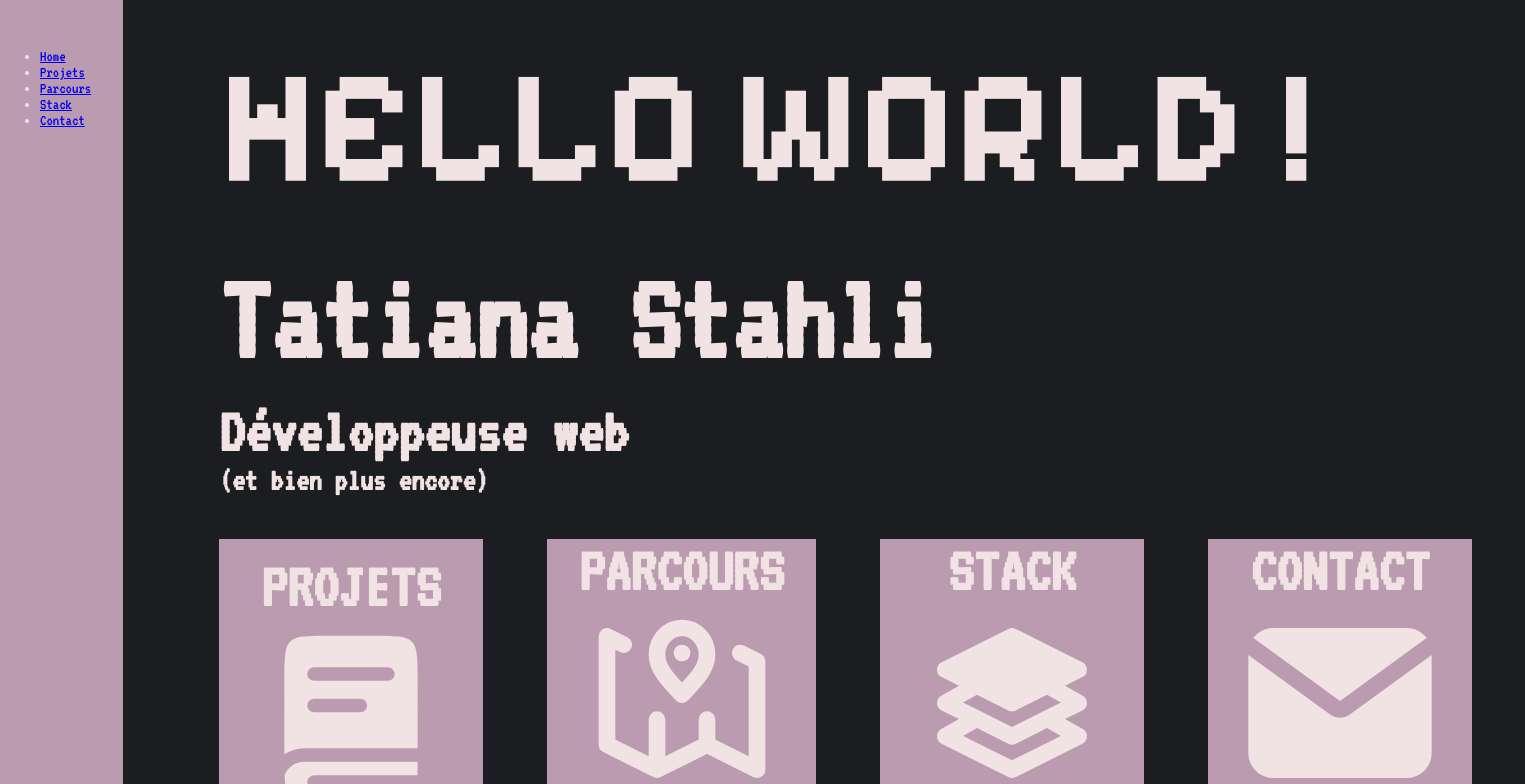
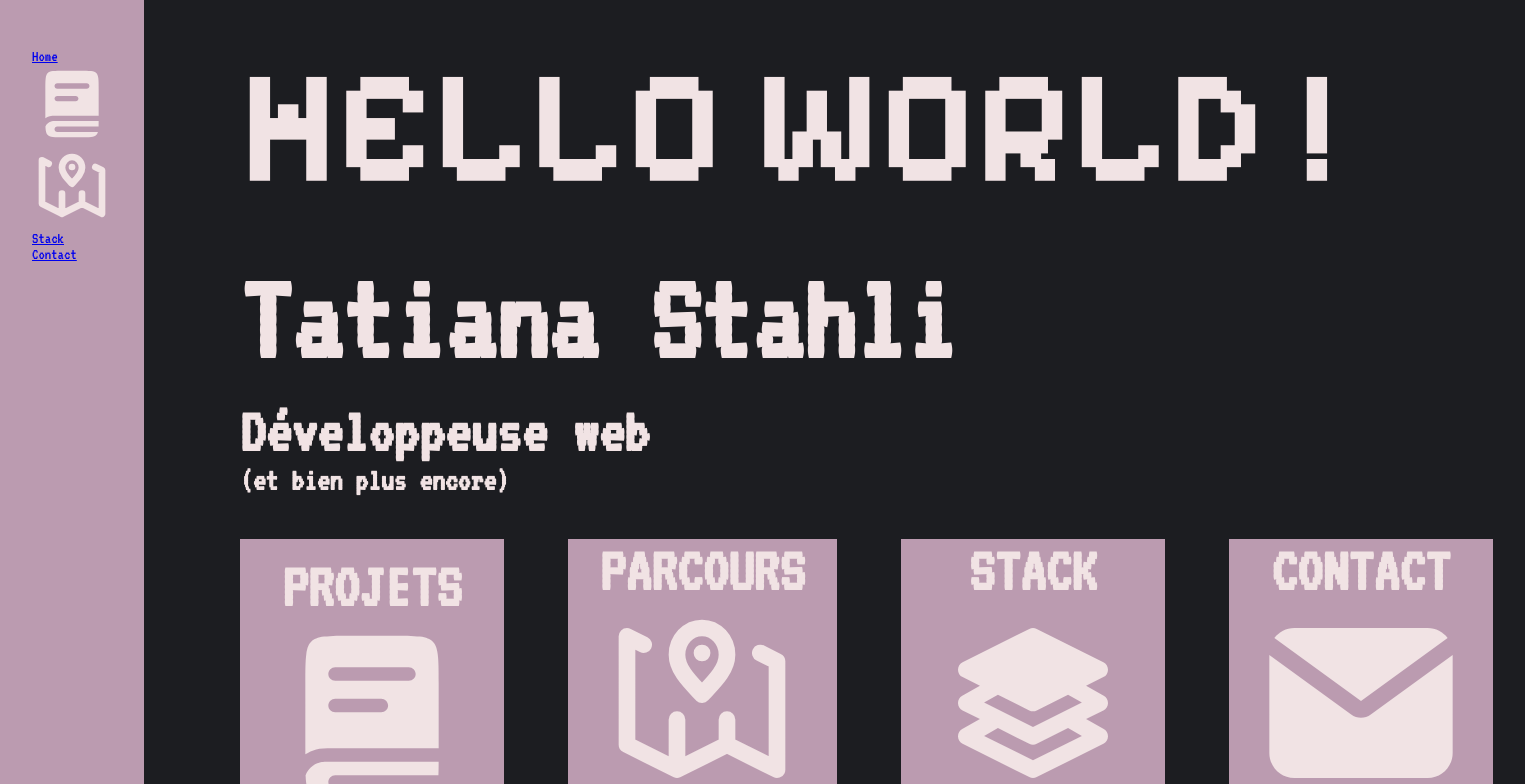
Before and after one commit to tatiana-sthl/portfolio2024, a React (Create React App) app: page / in a window 1280 px wide. Shown: the top 784 px of the page, 1525 px wide, since content can reach past the window. Built offline with nearby package versions, Linux system fonts and the light colour scheme.

Commit message:
add icons in navbar

```diff
--- a/src/components/Navbar.js
+++ b/src/components/Navbar.js
@@ -12,10 +12,19 @@ const Navbar = () => {
             <Link to="../pages/Home.js">Home</Link>
           </li>
           <li>
-            <Link to="../pages/Projects.js">Projets</Link>
+            <Link to="../pages/Projects.js">
+              <svg width="80px" height="80px" viewBox="0 0 24 24" fill="none" xmlns="http://www.w3.org/2000/svg">
+<path fill-rule="evenodd" clip-rule="evenodd" d="M4.72718 2.71244C5.03258 2.41324 5.46135 2.21816 6.27103 2.11151C7.10452 2.00172 8.2092 2 9.7931 2H14.2069C15.7908 2 16.8955 2.00172 17.729 2.11151C18.5387 2.21816 18.9674 2.41324 19.2728 2.71244C19.5782 3.01165 19.7773 3.43172 19.8862 4.22499C19.9982 5.04159 20 6.12387 20 7.67568V15.5135L7.34563 15.5135C6.44305 15.5132 5.82716 15.513 5.29899 15.6517C4.82674 15.7756 4.38867 15.9781 4 16.2442V7.67568C4 6.12387 4.00176 5.04159 4.11382 4.225C4.22268 3.43172 4.42179 3.01165 4.72718 2.71244ZM7.58621 5.78378C7.12914 5.78378 6.75862 6.1468 6.75862 6.59459C6.75862 7.04239 7.12914 7.40541 7.58621 7.40541H16.4138C16.8709 7.40541 17.2414 7.04239 17.2414 6.59459C17.2414 6.1468 16.8709 5.78378 16.4138 5.78378H7.58621ZM6.75862 10.3784C6.75862 9.93058 7.12914 9.56757 7.58621 9.56757H13.1034C13.5605 9.56757 13.931 9.93058 13.931 10.3784C13.931 10.8262 13.5605 11.1892 13.1034 11.1892H7.58621C7.12914 11.1892 6.75862 10.8262 6.75862 10.3784Z" fill="#F1E3E4"/>
+<path d="M7.47341 17.1351C6.39395 17.1351 6.01657 17.1421 5.72738 17.218C4.93365 17.4264 4.30088 18.0044 4.02952 18.7558C4.0463 19.1382 4.07259 19.4746 4.11382 19.775C4.22268 20.5683 4.42179 20.9884 4.72718 21.2876C5.03258 21.5868 5.46135 21.7818 6.27103 21.8885C7.10452 21.9983 8.2092 22 9.7931 22H14.2069C15.7908 22 16.8955 21.9983 17.729 21.8885C18.5387 21.7818 18.9674 21.5868 19.2728 21.2876C19.4894 21.0753 19.6526 20.8023 19.768 20.3784H7.58621C7.12914 20.3784 6.75862 20.0154 6.75862 19.5676C6.75862 19.1198 7.12914 18.7568 7.58621 18.7568H19.9704C19.9909 18.2908 19.9972 17.7564 19.9991 17.1351H7.47341Z" fill="#F1E3E4"/>
+              </svg>
+            </Link>
           </li>
           <li>
-            <Link to="../pages/Cv.js">Parcours</Link>
+            <Link to="../pages/Cv.js">
+              <svg width="80px" height="80px" viewBox="0 0 24 24" fill="none" xmlns="http://www.w3.org/2000/svg">
+<path d="M12 6H12.01M9 20L3 17V4L5 5M9 20L15 17M9 20V14M15 17L21 20V7L19 6M15 17V14M15 6.2C15 7.96731 13.5 9.4 12 11C10.5 9.4 9 7.96731 9 6.2C9 4.43269 10.3431 3 12 3C13.6569 3 15 4.43269 15 6.2Z" stroke="#F1E3E4" stroke-width="2" stroke-linecap="round" stroke-linejoin="round"/>
+              </svg>
+            </Link>
           </li>
           <li>
             <Link to="../pages/Stack.js">Stack</Link>
--- a/src/styles/base.scss
+++ b/src/styles/base.scss
@@ -43,3 +43,7 @@ h4 {
     font-size: 2rem;
     margin-top: 0;
 }
+
+li {
+    list-style: none;
+}
--- a/src/styles/components/_footer.scss
+++ b/src/styles/components/_footer.scss
@@ -5,7 +5,7 @@ footer {
     width: 100%;
     font-size: 1.5rem;
     display: flex;
-    justify-content: end;
+    justify-content: flex-end;
 }
 
 .iconsFooter {
--- a/src/styles/components/_navbar.scss
+++ b/src/styles/components/_navbar.scss
@@ -5,3 +5,7 @@
     margin: 0 6rem 0 0;
     padding: 2rem 2rem 0 0;
 }
+
+ul {
+    padding-inline-start: 2rem!important;
+}
```
